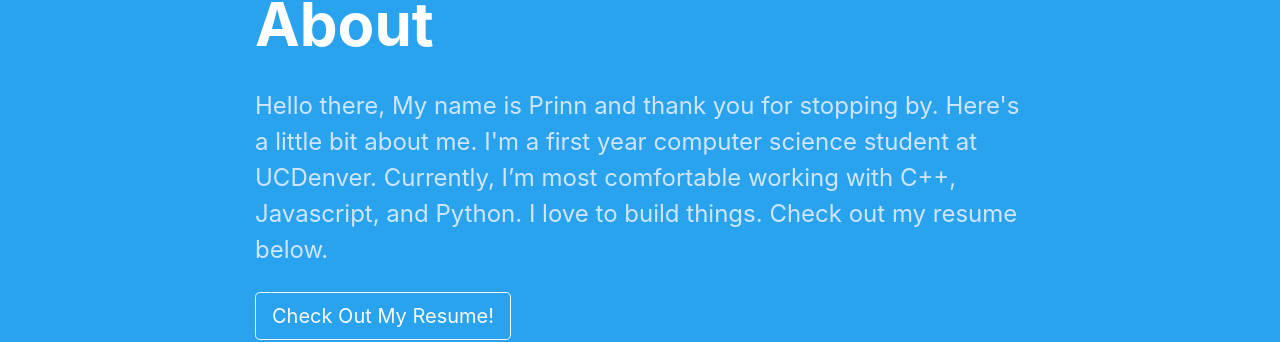
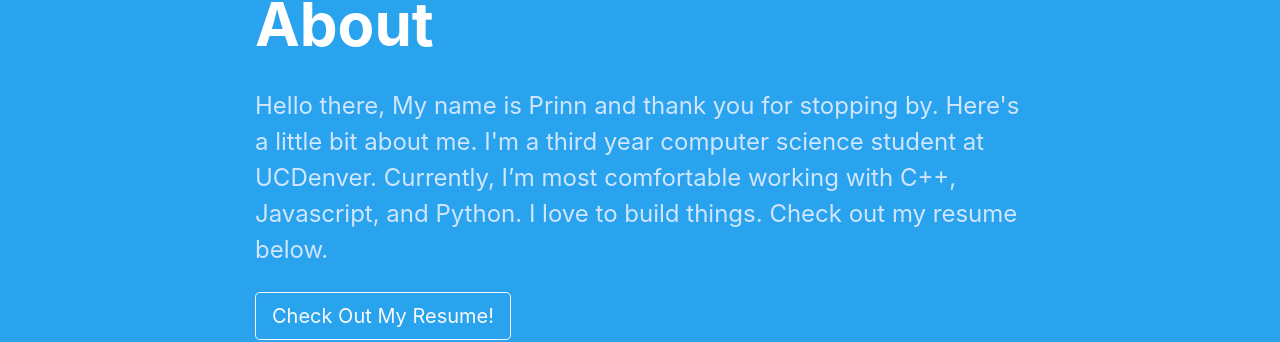
Before and after one commit to prinnpy/mysite, a plain HTML site: page index.html in a window 1280 px wide. Shown: the part 799-1141 px from the top of the page. Drawn offline with nearby package versions, Linux system fonts and the light colour scheme.

Commit message:
Update index.html

```diff
--- a/index.html
+++ b/index.html
@@ -70,7 +70,7 @@
             <div class="container">
                 <h1 class="jumbotron-heading sd-title">About</h1>
                 <p class="sd-subtitle">Hello there, My name is Prinn and thank you for stopping by. Here's a little bit about me. I'm a
-                    first year computer science student at UCDenver. Currently, I’m most comfortable working with C++, Javascript, and Python. I love to build things. Check out my resume below.
+                    third year computer science student at UCDenver. Currently, I’m most comfortable working with C++, Javascript, and Python. I love to build things. Check out my resume below.
                 </p>
                 <p>
                     <a href="Prinn_Resume2018.pdf" target="_blank" class="btn btn-lg btn-outline-light my-2">Check Out My Resume!</a>
```
